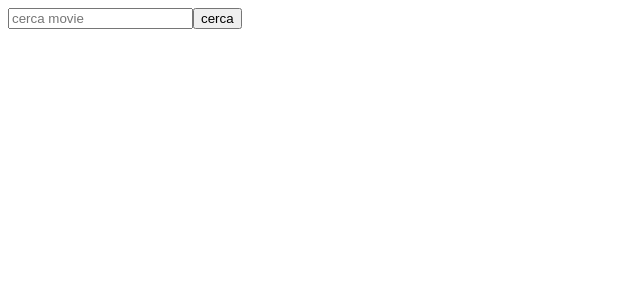
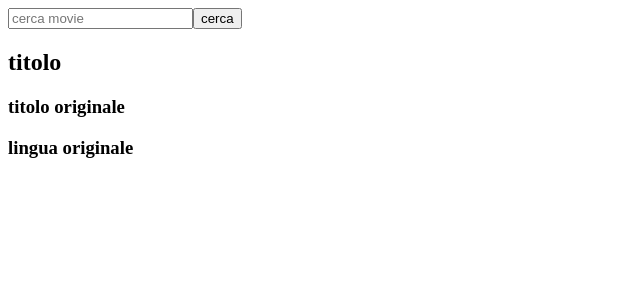
Before and after one commit to fdeluca85/vue-boolflix, a Vue app: page / in a window 1280 px wide. Shown: the top 300 px of the page, without its empty margins (0-640 px from the left). Built offline with nearby package versions, Linux system fonts and the light colour scheme.

Commit message:
movie card nel main

```diff
--- /dev/null
+++ b/src/components/commons/MovieCard.vue
@@ -0,0 +1,19 @@
+<template>
+    <div class="movie">
+        <h2>titolo</h2>
+        <h3>titolo originale</h3>
+        <h3>lingua originale</h3>
+
+    </div>
+
+</template>
+
+<script>
+export default {
+    name: 'MovieCard'
+}
+</script>
+
+<style>
+
+</style>
--- a/src/components/macro/Main.vue
+++ b/src/components/macro/Main.vue
@@ -1,10 +1,16 @@
 <template>
-    <main></main>
+    <main>
+        <MoviesList />
+    </main>
 </template>
 
 <script>
+import MoviesList from "../sections/MoviesList.vue"
 export default {
-    name: 'Main'
+    name: 'Main',
+    components: {
+        MoviesList
+    }
 }
 </script>
 
--- /dev/null
+++ b/src/components/sections/MoviesList.vue
@@ -0,0 +1,22 @@
+<template>
+    <div class="container">
+        <MovieCard />
+    </div>
+
+</template>
+
+<script>
+import MovieCard from "../commons/MovieCard.vue"
+export default {
+    name: 'MoviesList',
+    components:{
+        MovieCard
+    }
+
+
+}
+</script>
+
+<style>
+
+</style>
```
